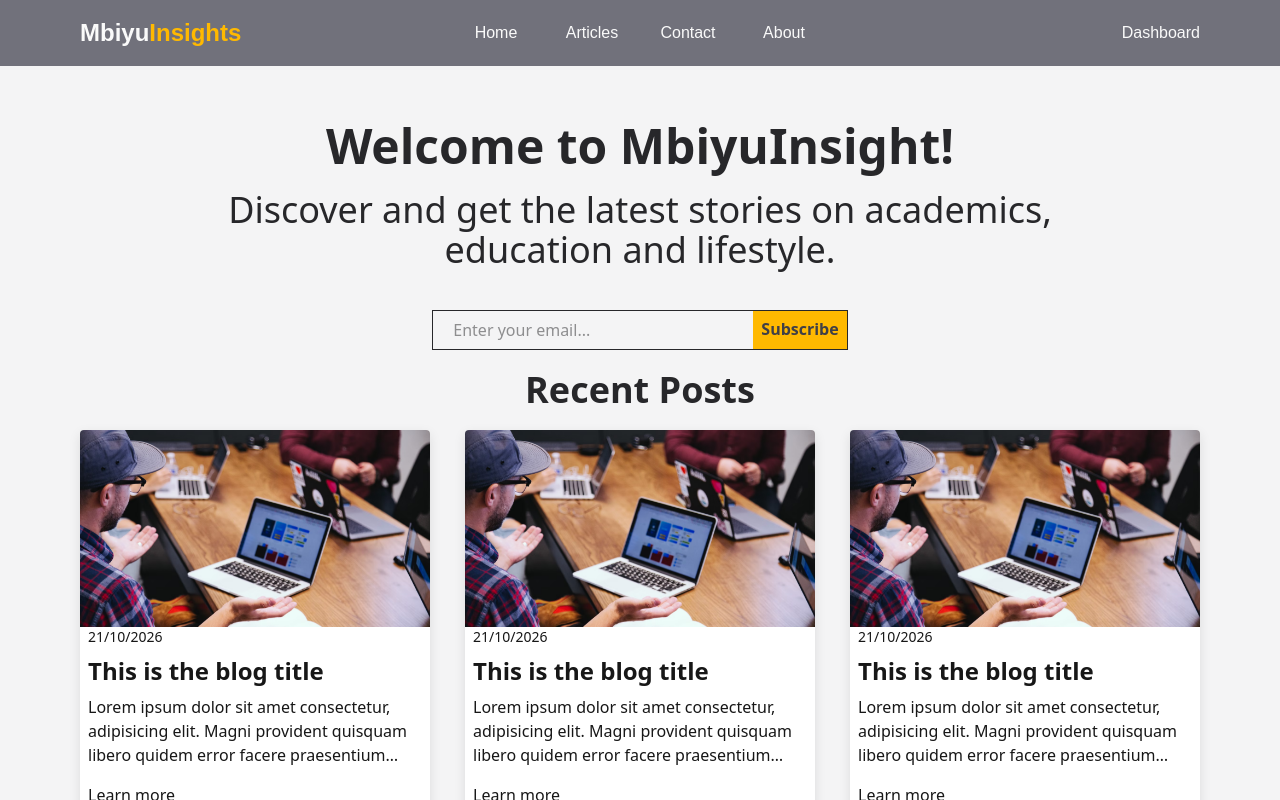
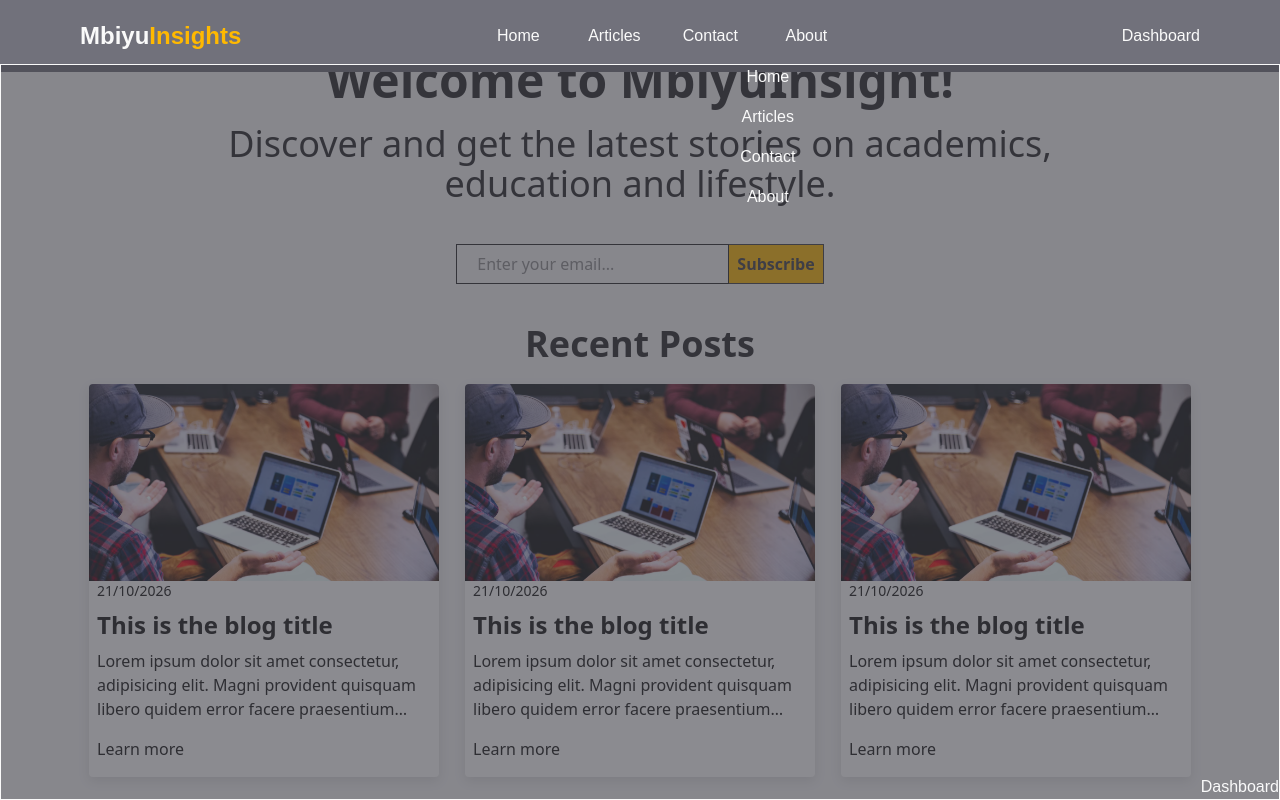
Before and after one commit to petermbiyu/mbiyuinsights-blog, a Next.js app: page / in a window 1280 px wide. Shown: the top 800 px of the page. Built offline with nearby package versions, Linux system fonts and the light colour scheme.

Commit message:
working with mobile nav

```diff
--- a/app/page.tsx
+++ b/app/page.tsx
@@ -12,17 +12,16 @@ export default function Home() {
           Discover and get the latest stories on academics, <br />
           education and lifestyle.
         </h2>
-        <div className="mt-10">
-          <div className="flex flex-row items-center border max-w-max mx-auto h-10">
-            <input
-              type="text"
-              placeholder="Enter your email..."
-              className="outline-none w-80 px-5"
-            />
-            <span className="bg-amber-400 h-full text-[1rem]/9 text-zinc-700 font-bold text-center px-2">
-              Subscribe
-            </span>
-          </div>
+
+        <div className="flex-1 flex-col  sm:flex-row my-10 items-center  max-w-max mx-auto h-10">
+          <input
+            type="text"
+            placeholder="Enter your email..."
+            className="outline-none h-full max-w-80 px-5 border"
+          />
+          <button className="bg-amber-400 inline-block h-full text-[1rem] border md:border-l-0 text-zinc-700 font-bold text-center px-2">
+            Subscribe
+          </button>
         </div>
       </header>
       <div>
--- /dev/null
+++ b/components/general/navbar/mobNav.tsx
@@ -0,0 +1,45 @@
+import Link from "next/link";
+
+const Nav = () => {
+  return (
+    <div className="flex items-end flex-col border absolute top-16 left-0 w-full min-h-[calc(100vh-64px)] z-50 bg-zinc-700/60 text-zinc-50 justify-between">
+      <ul className="flex flex-col items-center justify-center h-full w-4/5 gap-4">
+        <li className="z-100">
+          <Link
+            href={"/"}
+            className="flex items-center hover:font-semibold justify-center w-20 mx-auto"
+          >
+            Home
+          </Link>
+        </li>
+        <li>
+          <Link
+            href={"/articles"}
+            className="flex items-center hover:font-semibold justify-center w-20 mx-auto"
+          >
+            Articles
+          </Link>
+        </li>
+        <li>
+          <Link
+            href={"/contact"}
+            className="flex items-center hover:font-semibold justify-center w-20 mx-auto"
+          >
+            Contact
+          </Link>
+        </li>
+        <li>
+          <Link
+            href={"/about"}
+            className="flex items-center hover:font-semibold justify-center w-20 mx-auto"
+          >
+            About
+          </Link>
+        </li>
+      </ul>
+      <div className="text-right w-1/5">Dashboard</div>
+    </div>
+  );
+};
+
+export default Nav;
--- a/components/general/navbar/navbar.tsx
+++ b/components/general/navbar/navbar.tsx
@@ -1,47 +1,46 @@
 import Link from "next/link";
+import { LuMenu } from "react-icons/lu";
+import Nav from "./mobNav";
+
+export const navLinks = [
+  { label: "Home", url: "/" },
+  { label: "Articles", url: "/articles" },
+  { label: "Contact", url: "/contact" },
+  { label: "About", url: "/about" },
+];
 
 const Navbar = () => {
   return (
-    <nav className="flex flex-row px-20 text-zinc-50 bg-zinc-500 justify-between items-center h-16.5">
+    <nav className="fixed top-0 left-0 w-full h-16 md:h-18">
+      <div className="flex flex-row px-5 md:px-20 text-zinc-50 bg-zinc-500 justify-between items-center h-full">
         <div className="w-1/5 font-bold text-2xl">
           Mbiyu<span className="text-amber-400">Insights</span>
         </div>
-
-      <ul className="flex flex-row items-center justify-center min-h-max w-3/5 gap-4">
-        <li>
+        <div className="hidden md:block w-4/5">
+          <div className="flex items-end flex-col md:flex-row justify-between min-h-max">
+            <ul className="flex flex-row items-center justify-center h-full w-4/5 gap-4">
+              {navLinks.map((link, index) => (
+                <li key={index}>
                   <Link
-            href={"/"}
+                    href={link.url}
                     className="flex items-center hover:font-semibold justify-center w-20 mx-auto"
                   >
-            Home
+                    {link.label}
                   </Link>
                 </li>
-        <li>
-          <Link
-            href={"/articles"}
-            className="flex items-center hover:font-semibold justify-center w-20 mx-auto"
-          >
-            Articles
-          </Link>
-        </li>
-        <li>
-          <Link
-            href={"/contact"}
-            className="flex items-center hover:font-semibold justify-center w-20 mx-auto"
-          >
-            Contact
-          </Link>
-        </li>
-        <li>
-          <Link
-            href={"/about"}
-            className="flex items-center hover:font-semibold justify-center w-20 mx-auto"
-          >
-            About
-          </Link>
-        </li>
+              ))}
             </ul>
-      <div className="w-1/5 text-right">Dashboard</div>
+            <div className="text-right w-1/5">Dashboard</div>
+          </div>
+        </div>
+
+        <div className="md:hidden">
+          <LuMenu size={25} className="hover:cursor-pointer" />
+        </div>
+      </div>
+      <div>
+        <Nav />
+      </div>
     </nav>
   );
 };
--- a/components/home/recentPost.tsx
+++ b/components/home/recentPost.tsx
@@ -10,18 +10,17 @@ const RecentPost = () => {
       <h1 className="text-3xl md:text-4xl font-bold text-center text-zinc-800 mb-5">
         Recent Posts
       </h1>
-      <div className="flex gap-5  flex-wrap items-center justify-between">
+      <div className="grid grid-cols-1 md:grid-cols-2 lg:grid-cols-3 gap-2 max-w-6xl mx-5 sm:mx-auto items-center justify-between">
         {blog_data.slice(0, 3).map((post, index) => (
           <div
             key={index}
-            className="flex flex-col bg-white shadow-[0px_4px_12px_0px_rgba(0,0,0,0.1)] w-87.5 rounded-sm"
+            className="flex flex-col bg-white shadow-[0px_4px_12px_0px_rgba(0,0,0,0.1)] w-full mx-auto md:max-w-87.5 rounded-sm"
           >
             <Image
               src={assets.blog_pic_1}
               alt="blog-img"
               width={350}
-              height={200}
-              className="rounded-t-sm"
+              className="object-cover w-full h-auto rounded-t-sm"
             />
             <div className="flex flex-col space-y-2 px-2">
               <p className="text-sm">21/10/2026</p>
```
Lines whose indentation alone changed are shown as unchanged.
